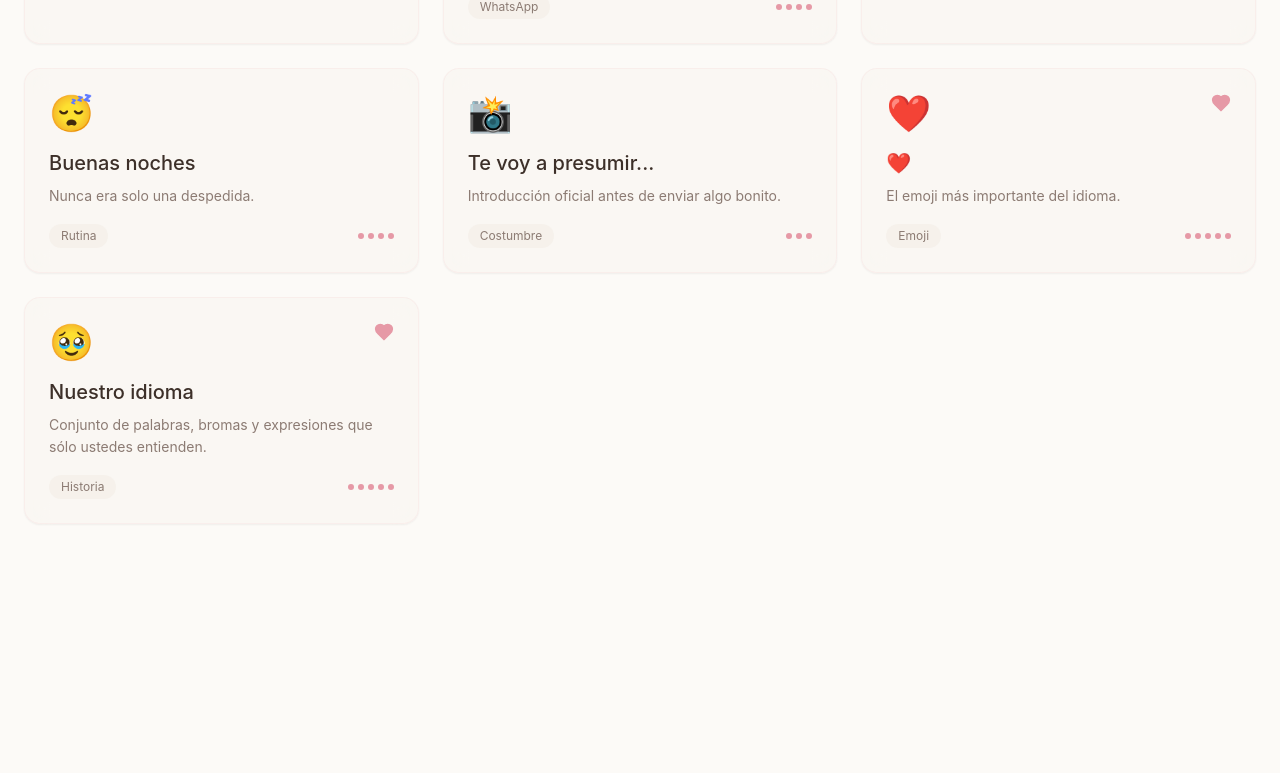
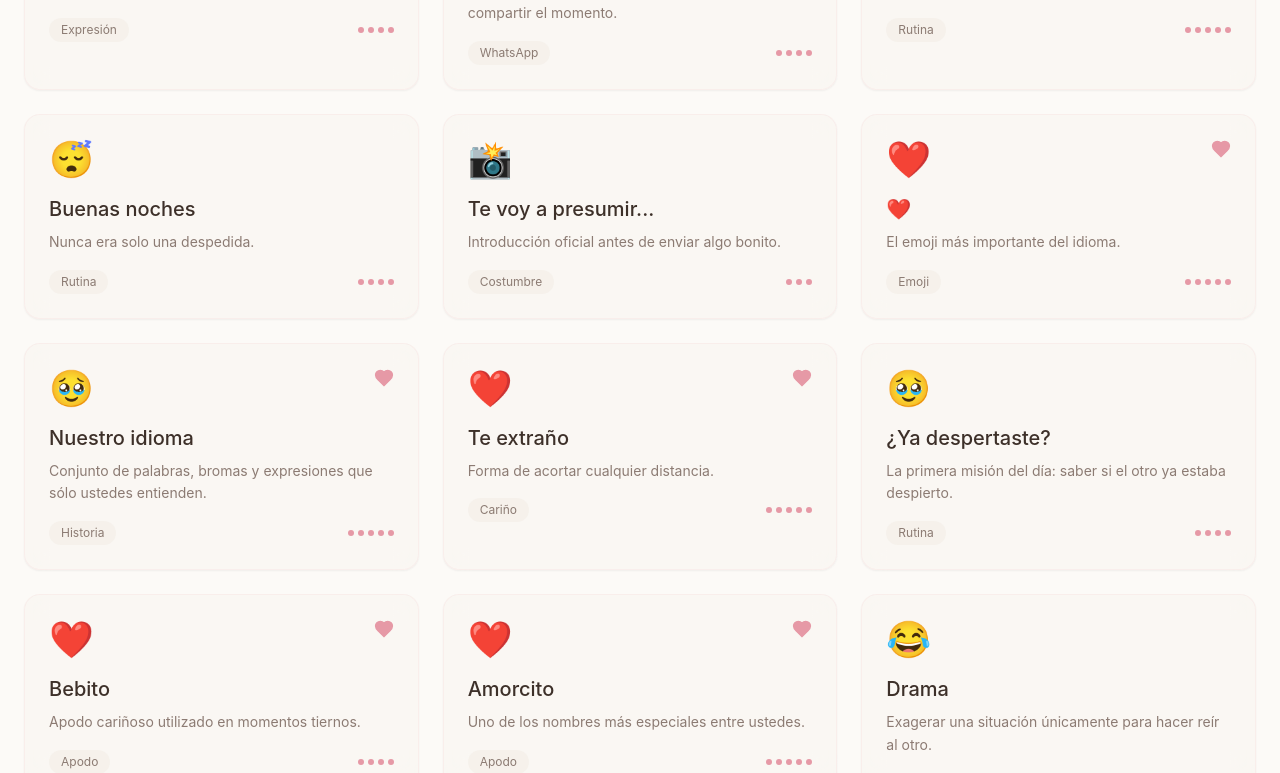
Before and after one commit to zelttikDevv/Nuestra-Historia, a Next.js app: page /diccionario in a window 1280 px wide. Shown: the part 2024-2797 px from the top of the page. Before the commit the page ends 2628 px from the top, so only its background shows below. Built offline with nearby package versions, Linux system fonts and the light colour scheme.

Commit message:
Update dictionary.ts

```diff
--- a/content/dictionary.ts
+++ b/content/dictionary.ts
@@ -14,7 +14,9 @@ export interface DictionaryEntry {
     | "Viaje"
     | "Lugar"
     | "WhatsApp"
-    | "Historia";
+    | "Historia"
+    | "Audio"
+    | "Comida";
   definition: string;
   origin: string;
   story: string;
@@ -163,7 +165,6 @@ export const dictionary: DictionaryEntry[] = [
     favorite: true,
     tags: ["emoji", "sarcasmo"]
   },
-  // === NUEVAS ENTRADAS V2 ===
   {
     id: "ya-llegaste",
     word: "¿Ya llegaste?",
@@ -358,5 +359,331 @@ export const dictionary: DictionaryEntry[] = [
     importance: 5,
     favorite: true,
     tags: ["historia", "relación"]
+  },
+  // === NUEVAS ENTRADAS V3 ===
+  {
+    id: "te-extrano",
+    word: "Te extraño",
+    category: "Cariño",
+    definition: "Forma de acortar cualquier distancia.",
+    origin: "Aparecía incluso después de pocas horas.",
+    story: "No siempre hablaba de kilómetros; muchas veces hablaba de ganas.",
+    usage: "Ya te extraño ❤️",
+    emotion: "❤️",
+    importance: 5,
+    favorite: true,
+    tags: ["amor", "distancia"]
+  },
+  {
+    id: "ya-despertaste",
+    word: "¿Ya despertaste?",
+    category: "Rutina",
+    definition: "La primera misión del día: saber si el otro ya estaba despierto.",
+    origin: "Se volvió parte de todas las mañanas.",
+    story: "Muchos días comenzaban exactamente con esa pregunta.",
+    usage: "¿Ya despertaste? ☀️",
+    emotion: "🥹",
+    importance: 4,
+    favorite: false,
+    tags: ["mañanas"]
+  },
+  {
+    id: "bebito",
+    word: "Bebito",
+    category: "Apodo",
+    definition: "Apodo cariñoso utilizado en momentos tiernos.",
+    origin: "Nació naturalmente entre conversaciones.",
+    story: "Con el tiempo se volvió una forma muy dulce de llamarse.",
+    usage: "Buenos días, bebito ❤️",
+    emotion: "❤️",
+    importance: 4,
+    favorite: true,
+    tags: ["apodo"]
+  },
+  {
+    id: "amorcito",
+    word: "Amorcito",
+    category: "Apodo",
+    definition: "Uno de los nombres más especiales entre ustedes.",
+    origin: "Con el tiempo sustituyó muchas veces el nombre real.",
+    story: "Decir 'Amorcito' siempre tenía un tono diferente.",
+    usage: "¿Cómo estás, Amorcito?",
+    emotion: "❤️",
+    importance: 5,
+    favorite: true,
+    tags: ["amor", "apodo"]
+  },
+  {
+    id: "dramatico",
+    word: "Drama",
+    category: "Broma",
+    definition: "Exagerar una situación únicamente para hacer reír al otro.",
+    origin: "Ambos aprendieron a jugar con el drama.",
+    story: "Mientras más absurdo era el drama, mejor funcionaba.",
+    usage: "Ya empezó el drama 🙄",
+    emotion: "😂",
+    importance: 3,
+    favorite: false,
+    tags: ["humor"]
+  },
+  {
+    id: "audio-largo",
+    word: "Audio eterno",
+    category: "Audio",
+    definition: "Ese audio que dura tanto que parece podcast.",
+    origin: "Cuando escribir ya no era suficiente.",
+    story: "Algunas historias necesitaban escucharse.",
+    usage: "Prepárate para este audio 😂",
+    emotion: "🥹",
+    importance: 3,
+    favorite: false,
+    tags: ["audio"]
+  },
+  {
+    id: "sticker",
+    word: "Sticker",
+    category: "WhatsApp",
+    definition: "Respuesta completa sin escribir una sola palabra.",
+    origin: "Con el tiempo sustituyó mensajes enteros.",
+    story: "Había stickers para absolutamente todo.",
+    usage: "*envía sticker*",
+    emotion: "😂",
+    importance: 4,
+    favorite: false,
+    tags: ["whatsapp"]
+  },
+  {
+    id: "te-cuido",
+    word: "Cuídate",
+    category: "Cariño",
+    definition: "Despedida cargada de preocupación bonita.",
+    origin: "Antes de salir o regresar.",
+    story: "Nunca era una palabra vacía.",
+    usage: "Cuídate mucho ❤️",
+    emotion: "❤️",
+    importance: 5,
+    favorite: true,
+    tags: ["cuidado"]
+  },
+  {
+    id: "maneja-con-cuidado",
+    word: "Maneja con cuidado",
+    category: "Cariño",
+    definition: "Recordatorio de regresar sano y salvo.",
+    origin: "Cada vez que alguno manejaba.",
+    story: "Una frase sencilla que escondía mucho amor.",
+    usage: "Maneja con cuidado ❤️",
+    emotion: "❤️",
+    importance: 5,
+    favorite: true,
+    tags: ["seguridad"]
+  },
+  {
+    id: "orgullo",
+    word: "Estoy orgulloso de ti",
+    category: "Cariño",
+    definition: "Reconocimiento sincero a los logros del otro.",
+    origin: "Aparecía después de metas importantes.",
+    story: "Una frase capaz de cambiar un día entero.",
+    usage: "Estoy muy orgulloso de ti ❤️",
+    emotion: "🥹",
+    importance: 5,
+    favorite: true,
+    tags: ["apoyo"]
+  },
+  {
+    id: "equipo",
+    word: "Nosotros",
+    category: "Historia",
+    definition: "El momento en que dejaron de pensar como dos personas separadas.",
+    origin: "Fue apareciendo poco a poco.",
+    story: "Sin darse cuenta empezaron a hablar como un equipo.",
+    usage: "Lo resolveremos nosotros.",
+    emotion: "❤️",
+    importance: 5,
+    favorite: true,
+    tags: ["historia"]
+  },
+  {
+    id: "foto-comida",
+    word: "Foto de comida",
+    category: "Comida",
+    definition: "Antes de comer había que presumirla.",
+    origin: "Tradición no escrita.",
+    story: "Era casi obligatorio.",
+    usage: "Espérame, primero la foto 😂",
+    emotion: "📸",
+    importance: 3,
+    favorite: false,
+    tags: ["comida"]
+  },
+  {
+    id: "te-espero",
+    word: "Te espero",
+    category: "Cariño",
+    definition: "Promesa silenciosa de permanecer ahí.",
+    origin: "Nació naturalmente.",
+    story: "Dos palabras con muchísimo peso.",
+    usage: "Aquí te espero ❤️",
+    emotion: "🥹",
+    importance: 4,
+    favorite: true,
+    tags: ["amor"]
+  },
+  {
+    id: "buen-provecho",
+    word: "Buen provecho",
+    category: "Costumbre",
+    definition: "Nunca faltaba antes de comer.",
+    origin: "Pequeños detalles diarios.",
+    story: "Otra forma de cuidar.",
+    usage: "Buen provecho ❤️",
+    emotion: "🥹",
+    importance: 3,
+    favorite: false,
+    tags: ["comida"]
+  },
+  {
+    id: "videollamada",
+    word: "Videollamada",
+    category: "Historia",
+    definition: "Cuando escribir ya no era suficiente.",
+    origin: "Aparecieron para sentirse más cerca.",
+    story: "Las llamadas también construyen recuerdos.",
+    usage: "¿Hacemos videollamada?",
+    emotion: "❤️",
+    importance: 4,
+    favorite: false,
+    tags: ["llamadas"]
+  },
+  {
+    id: "tecuento",
+    word: "Te cuento algo",
+    category: "Costumbre",
+    definition: "Introducción oficial antes de cualquier historia.",
+    origin: "Así empezaban muchas conversaciones.",
+    story: "Siempre valía la pena escuchar lo que seguía.",
+    usage: "Te cuento algo...",
+    emotion: "🥹",
+    importance: 3,
+    favorite: false,
+    tags: ["diario"]
+  },
+  {
+    id: "jajaja",
+    word: "Jajajaja",
+    category: "Expresión",
+    definition: "La banda sonora oficial del chat.",
+    origin: "Prácticamente presente todos los días.",
+    story: "Las risas fueron construyendo la relación.",
+    usage: "JAJAJAJAJA",
+    emotion: "😂",
+    importance: 5,
+    favorite: false,
+    tags: ["humor"]
+  },
+  {
+    id: "feliz",
+    word: "Hazme feliz",
+    category: "Cariño",
+    definition: "Compartir un momento bonito con el otro.",
+    origin: "No siempre se decía literalmente.",
+    story: "Muchas acciones significaban exactamente eso.",
+    usage: "Ven conmigo ❤️",
+    emotion: "❤️",
+    importance: 4,
+    favorite: false,
+    tags: ["amor"]
+  },
+  {
+    id: "emoji-risa",
+    word: "😂",
+    category: "Emoji",
+    definition: "Emoji oficial de las conversaciones caóticas.",
+    origin: "Presente en miles de bromas.",
+    story: "Cuando aparecía, era imposible seguir serio.",
+    usage: "😂😂😂",
+    emotion: "😂",
+    importance: 3,
+    favorite: false,
+    tags: ["emoji"]
+  },
+  {
+    id: "siempre",
+    word: "Siempre",
+    category: "Historia",
+    definition: "Promesa de permanencia.",
+    origin: "Comenzó siendo una palabra y terminó siendo una intención.",
+    story: "No hablaba del tiempo, hablaba del compromiso.",
+    usage: "Siempre ❤️",
+    emotion: "❤️",
+    importance: 5,
+    favorite: true,
+    tags: ["promesa"]
+  },
+  {
+    id: "abrazo",
+    word: "Abrazo",
+    category: "Cariño",
+    definition: "La solución imaginaria para casi cualquier problema.",
+    origin: "Aparecía cuando no podían verse.",
+    story: "Muchas veces un mensaje intentaba convertirse en abrazo.",
+    usage: "Te mando un abrazo ❤️",
+    emotion: "🥹",
+    importance: 4,
+    favorite: true,
+    tags: ["amor"]
+  },
+  {
+    id: "tequierover",
+    word: "Quiero verte",
+    category: "Cariño",
+    definition: "Las ganas de convertir el chat en un encuentro.",
+    origin: "Después de varios días sin verse.",
+    story: "Una frase que siempre emocionaba.",
+    usage: "Ya quiero verte ❤️",
+    emotion: "❤️",
+    importance: 5,
+    favorite: true,
+    tags: ["amor"]
+  },
+  {
+    id: "emoji-corazones",
+    word: "🥹",
+    category: "Emoji",
+    definition: "Emoji oficial de los momentos tiernos.",
+    origin: "Comenzó apareciendo ocasionalmente.",
+    story: "Terminó representando exactamente cómo se sentían muchos momentos.",
+    usage: "🥹❤️",
+    emotion: "🥹",
+    importance: 4,
+    favorite: false,
+    tags: ["emoji"]
+  },
+  {
+    id: "existir-juntos",
+    word: "Compartir el día",
+    category: "Historia",
+    definition: "Hablar sin un tema importante, solo por el gusto de estar presentes.",
+    origin: "Sucedió naturalmente.",
+    story: "Ahí fue cuando la conversación dejó de ser novedad y se convirtió en hogar.",
+    usage: "¿Qué haces?",
+    emotion: "🥹",
+    importance: 5,
+    favorite: true,
+    tags: ["historia", "rutina"]
+  },
+  {
+    id: "hogar",
+    word: "Hogar",
+    category: "Historia",
+    definition: "La sensación de tranquilidad que encontraron el uno en el otro.",
+    origin: "No apareció de golpe; se construyó mensaje a mensaje.",
+    story: "El chat dejó de ser una aplicación y empezó a sentirse como un lugar seguro.",
+    usage: "Contigo me siento en casa ❤️",
+    emotion: "❤️",
+    importance: 5,
+    favorite: true,
+    tags: ["amor", "historia"]
   }
 ];
```
